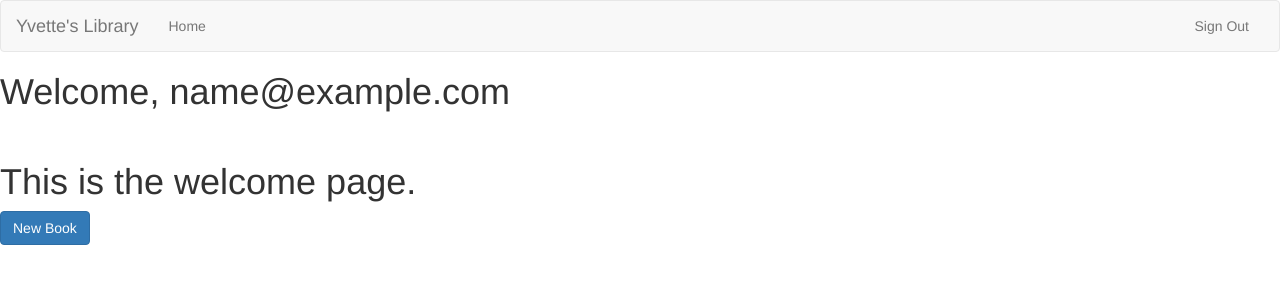
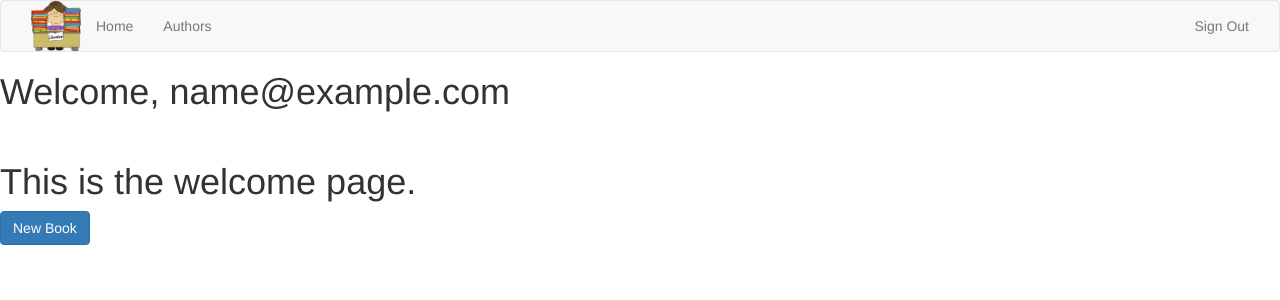
Before and after one commit to ypett/my_library, a Rails app: page / in a window 1280 px wide. Shown: the top 300 px of the page. Run offline with Rails 7, Linux system fonts and the light colour scheme; the visitor is signed in with stand-in values (Sample User, id 1); style sheets or scripts are compiled from the project's sources; some libraries are stand-ins or nearby versions.

Commit message:
Add images to use for navbar.

```diff
--- a/app/views/books/authors.html.erb
+++ b/app/views/books/authors.html.erb
@@ -29,7 +29,7 @@
 
         <br>
 
-        <%= link_to 'Books', books_path, class: 'btn btn-primary' %>
+        <%= link_to 'Books', books_path, class: 'btn btn-info' %>
 
       </div>
 
--- a/app/views/books/index.html.erb
+++ b/app/views/books/index.html.erb
@@ -5,7 +5,7 @@
 
     <div class="panel-heading">
 
-      <h1>Books</h1>
+      <h1>All Our Books</h1>
 
       <table class="table table-striped table-hover">
         <thead>
@@ -32,6 +32,7 @@
       <br>
 
       <%= link_to 'New Book', new_book_path, class: 'btn btn-primary' %>
+      <%= link_to 'Authors', authors_path, class: 'btn btn-info' %>
 
     </div>
   </div>
--- a/app/views/layouts/_navbar.html.erb
+++ b/app/views/layouts/_navbar.html.erb
@@ -8,13 +8,19 @@
         <span class="icon-bar"></span>
         <span class="icon-bar"></span>
       </button>
-      <a class="navbar-brand" href="#">Yvette's Library</a>
+
+      <a class="navbar-brand" href="#">
+        <%= link_to root_path do %>
+        <%= image_tag("Librarian.png", size: "50") %>
+        <% end %>
+      </a>
 
     </div>
     <!-- Collect the nav links, forms, and other content for toggling -->
     <div class="collapse navbar-collapse" id="bs-example-navbar-collapse-1">
       <ul class="nav navbar-nav">
         <li><%= link_to "Home", books_path %></li>
+        <li><%= link_to "Authors", authors_path %></li>
       </ul>
 
       <ul class="nav navbar-nav navbar-right">
```
Also changed, not shown: app/assets/images/Librarian.png (added), app/assets/images/library.png (added), 1 other file.
